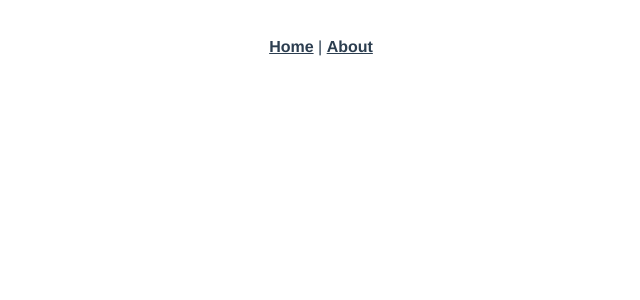
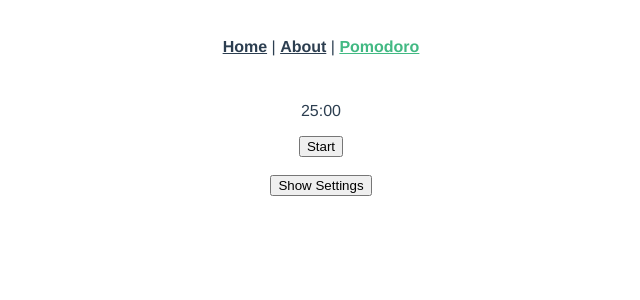
Before and after one commit to KaiPrince/Pomodoro-Timer, a Vue app: page /pomodoro in a window 1280 px wide. Shown: the top 300 px of the page, without its empty margins (319-959 px from the left). Built offline with nearby package versions, Linux system fonts and the light colour scheme.

Commit message:
Add Pomodoro to App.

```diff
--- a/src/App.vue
+++ b/src/App.vue
@@ -2,7 +2,8 @@
   <div id="app">
     <div id="nav">
       <router-link to="/">Home</router-link> |
-      <router-link to="/about">About</router-link>
+      <router-link to="/about">About</router-link> |
+      <router-link to="/pomodoro">Pomodoro</router-link>
     </div>
     <router-view />
   </div>
--- /dev/null
+++ b/src/components/Pomodoro.vue
@@ -0,0 +1,32 @@
+<!-- A Pomodoro with Timer, Start/Stop and Reset buttons. -->
+
+<template>
+  <div>
+    <timer v-bind:countdownInMinutes="countdownInMinutes" />
+    <br />
+    <button @click="toggleShowSettings">Show Settings</button>
+    <PomodoroSettings v-if="showSettings" />
+  </div>
+</template>
+
+<script>
+import Timer from "./Timer";
+import PomodoroSettings from "./PomodoroSettings";
+
+export default {
+  name: "PomodoroTimer",
+  props: {},
+  data() {
+    return { countdownInMinutes: 25, showSettings: false };
+  },
+  methods: {
+    toggleShowSettings() {
+      this.showSettings = !this.showSettings;
+    }
+  },
+  components: {
+    Timer,
+    PomodoroSettings
+  }
+};
+</script>
--- /dev/null
+++ b/src/components/PomodoroSettings.vue
@@ -0,0 +1,39 @@
+<!-- Settings for Pomodoro such as work time, break time, and autostart -->
+
+<template>
+  <div>
+    <label>Work Time</label>
+    <input v-model.number="workTime" type="number" />
+    <label>Break Time</label>
+    <input v-model.number="breakTime" type="number" />
+    <label>Long Break Time</label>
+    <input v-model.number="longBreakTime" type="number" />
+    <label for="autoStartBreak">Auto Start Break</label>
+    <input type="checkbox" id="autoStartBreak" v-model="autoStartBreak" />
+    <label for="autoStartNextSession">Auto Start Next Session</label>
+    <input
+      type="checkbox"
+      name="autoStartNextSession"
+      id="autoStartNextSession"
+      v-model="autoStartNextSession"
+    />
+  </div>
+</template>
+
+<script>
+export default {
+  name: "PomodoroSettings",
+  props: {},
+  data() {
+    return {
+      workTime: 25,
+      breakTime: 5,
+      longBreakTime: 15,
+      autoStartBreak: false,
+      autoStartNextSession: false
+    };
+  },
+
+  components: {}
+};
+</script>
--- /dev/null
+++ b/src/components/Timer.vue
@@ -0,0 +1,94 @@
+<!-- A Timer which counts down from a given start time to a
+  given duration -->
+
+<template>
+  <div>
+    <p>{{ timerDisplay }}</p>
+    <button v-on:click="toggleTimerRunning">
+      {{ !this.timerRunning ? "Start" : "Stop" }}
+    </button>
+  </div>
+</template>
+
+<script>
+export default {
+  name: "Timer",
+  props: {
+    countdownInMinutes: Number
+  },
+  data() {
+    return {
+      tickTimer: "",
+      timerStartTime: Date.now(),
+      currentDateTime: Date.now(),
+      timerRunning: false
+    };
+  },
+  methods: {
+    startTickTimer() {
+      return setInterval(this.updateTimerDisplay, 500);
+    },
+    stopTickTimer(timerHandle) {
+      return clearInterval(timerHandle);
+    },
+    updateTimerDisplay() {
+      if (this.timerRunning) {
+        this.currentDateTime = Date.now();
+      }
+    },
+    toggleTimerRunning: function() {
+      if (!this.timerRunning) {
+        this.startTimer();
+      } else {
+        this.stopTimer();
+      }
+    },
+    startTimer() {
+      this.timerStartTime = Date.now();
+      this.timerRunning = true;
+
+      this.updateTimerDisplay();
+    },
+    stopTimer() {
+      this.timerRunning = false;
+    }
+  },
+  computed: {
+    timerDisplay: function() {
+      const projectedEndTime = new Date(
+        new Date(this.timerStartTime).getTime() +
+          this.countdownInMinutes * 60000
+      );
+
+      // Below is a script that I stole from the internet
+
+      // Set the date we're counting down to
+      var countDownDate = projectedEndTime.getTime();
+
+      // Get today's date and time
+      var now = this.currentDateTime;
+
+      // Find the distance between now and the count down date
+      var distance = countDownDate - now;
+
+      // Time calculations for days, hours, minutes and seconds
+      //var days = Math.floor(distance / (1000 * 60 * 60 * 24));
+      //var hours = Math.floor((distance % (1000 * 60 * 60 * 24)) / (1000 * 60 * 60));
+      var minutes = Math.floor((distance % (1000 * 60 * 60)) / (1000 * 60));
+      var seconds = Math.floor((distance % (1000 * 60)) / 1000);
+
+      let minutesString = minutes <= 9 ? "0" + minutes : minutes;
+      let secondsString = seconds <= 9 ? "0" + seconds : seconds;
+
+      return `${minutesString}:${secondsString} `;
+    }
+  },
+  created() {
+    this.timerStartTime = Date.now();
+    this.tickTimer = this.startTickTimer();
+  },
+  destroyed() {
+    this.stopTickTimer();
+  }
+};
+</script>
--- /dev/null
+++ b/src/components/TimerSettings.vue
@@ -0,0 +1 @@
+<!-- Settings for timer such as count down or up. -->
--- a/src/router/index.js
+++ b/src/router/index.js
@@ -1,6 +1,7 @@
 import Vue from "vue";
 import VueRouter from "vue-router";
 import Home from "../views/Home.vue";
+import Pomodoro from "../components/Pomodoro.vue";
 
 Vue.use(VueRouter);
 
@@ -18,6 +19,11 @@ const routes = [
     // which is lazy-loaded when the route is visited.
     component: () =>
       import(/* webpackChunkName: "about" */ "../views/About.vue")
+  },
+  {
+    path: "/pomodoro",
+    name: "pomodoro",
+    component: Pomodoro
   }
 ];
 
```
